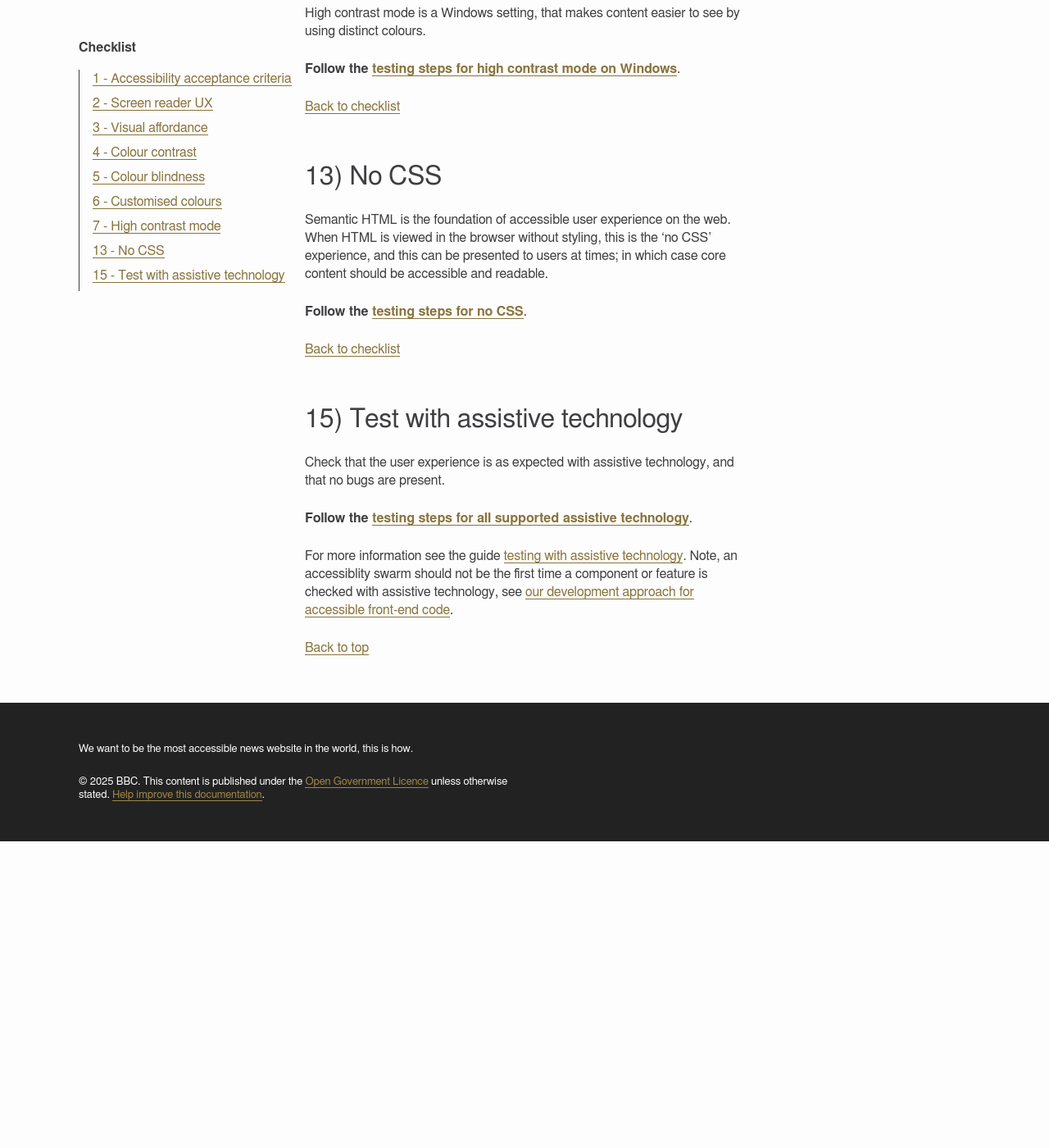
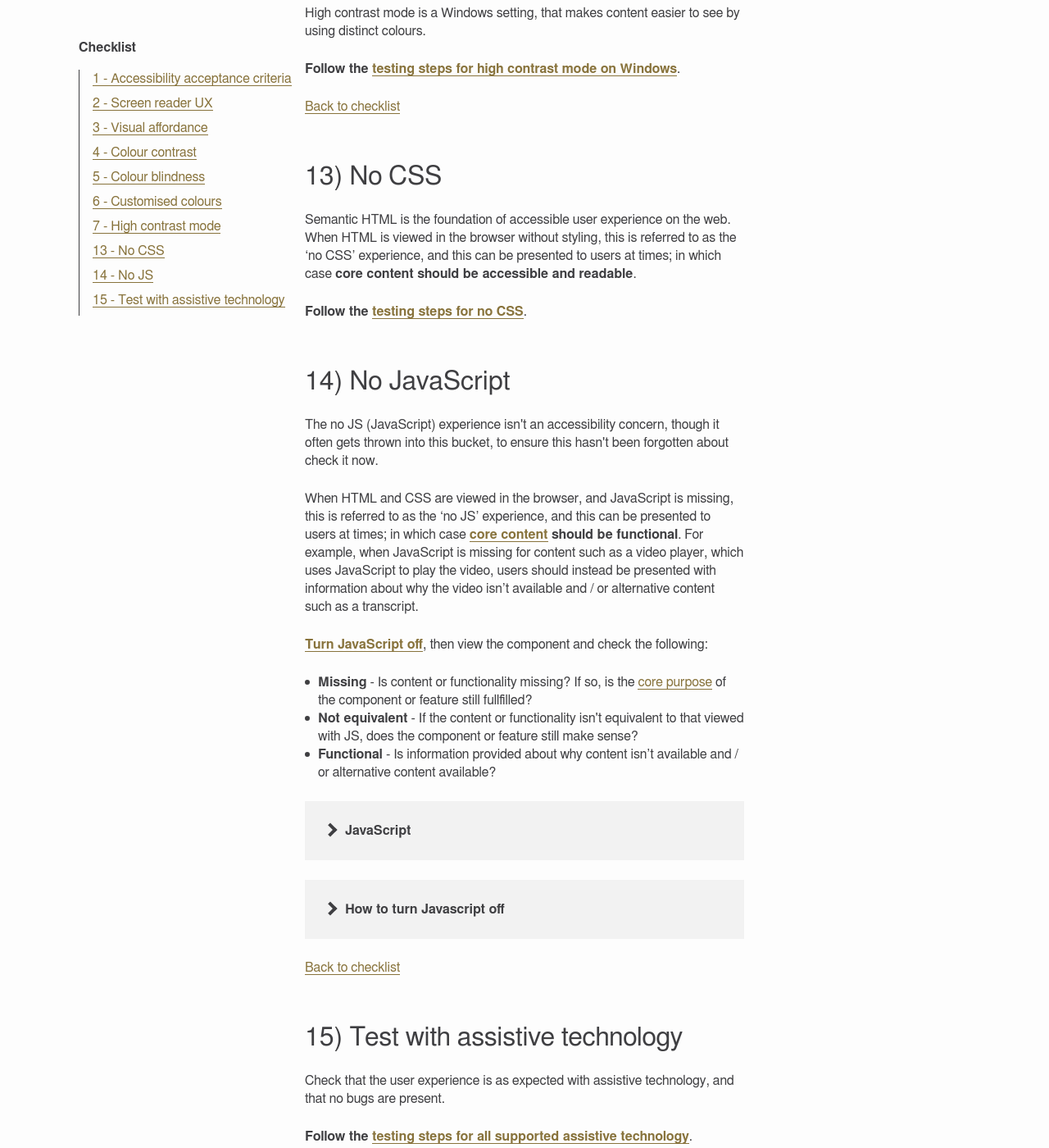
Before and after one commit to bbc/accessibility-news-and-you, a Jekyll site: the page checklist/accessibility-swarm.html, which Jekyll copies as it is, in a window 1280 px wide and 1400 px high, scrolled down 3727 px. Shown: the whole window at 82% size. Built offline with Jekyll 4.4.1, drawn with Linux system fonts in a browser that asks for light colours; before the commit the page ends 4753 px from its top, so only the background shows below that.

Commit message:
Add no js

```diff
--- a/checklist/accessibility-swarm.html
+++ b/checklist/accessibility-swarm.html
@@ -6,7 +6,6 @@
     <meta name="viewport" content="width=device-width, initial-scale=1, minimum-scale=1">
     <meta name="description" content="Checklist - Accessibility swarm. Use this checklist to carry out an accessibility swarm.">
     <link rel="stylesheet" href="/accessibility-news-and-you/assets/css/default.css"/>
-    <link rel="stylesheet" href="/../../assets/css/default.css"/>
 </head>
 <body>
     <header class="header" role="banner">
@@ -42,6 +41,7 @@
                 <li role="listitem"><a href="#6-customised-colours">6 - Customised colours</a></li>
                 <li role="listitem"><a href="#7-high-contrast-mode">7 - High contrast mode</a></li>
                 <li role="listitem"><a href="#13-no-css">13 - No CSS</a></li>
+                <li role="listitem"><a href="#14-no-js">14 - No JS</a></li>
                 <li role="listitem"><a href="#15-test-with-assistive-technology">15 - Test with assistive technology</a></li>
             </ol>
         </nav>
@@ -191,9 +191,59 @@
 
             <h2 id="13-no-css" class="h3" tabindex="-1">13) No CSS</h2>
 
-            <p>Semantic HTML is the foundation of accessible user experience on the web. When HTML is viewed in the browser without styling, this is the ‘no CSS’ experience, and this can be presented to users at times; in which case core content should be accessible and readable.</p>
+            <p>Semantic HTML is the foundation of accessible user experience on the web. When HTML is viewed in the browser without styling, this is referred to as the ‘no CSS’ experience, and this can be presented to users at times; in which case <b>core content should be accessible and readable</b>.</p>
 
             <p><b>Follow the <a href="https://bbc.github.io/accessibility-news-and-you/checklist/how-to/no-css.html">testing steps for no CSS</a></b>.</p>
+
+            <h2 id="14-no-js" class="h3" tabindex="-1">14) No JavaScript</h2>
+
+            <p>The no JS (JavaScript) experience isn't an accessibility concern, though it often gets thrown into this bucket, to ensure this hasn't been forgotten about check it now.</p>
+
+            <p>When HTML and CSS are viewed in the browser, and JavaScript is missing, this is referred to as the ‘no JS’ experience, and this can be presented to users at times; in which case <b><a href="https://bbc.github.io/accessibility-news-and-you/checklist/how-to/no-css.html#what-is-core-content">core content</a> should be functional</b>. For example, when JavaScript is missing for content such as a video player, which uses JavaScript to play the video, users should instead be presented with information about why the video isn’t available and / or alternative content such as a transcript.</p>
+
+            <p><b><a href="#how-to-turn-js-off">Turn JavaScript off</a></b>, then view the component and check the following:</p>
+
+            <ul class="body-copy-list no-space" role="list">
+                <li role="listitem"><strong>Missing</strong> - Is content or functionality missing? If so, is the <a href="https://www.bbc.co.uk/accessibility/forproducts/guides/html/core-purpose/">core purpose</a> of the component or feature still fullfilled?</li>
+                <li role="listitem"><strong>Not equivalent</strong> - If the content or functionality isn't equivalent to that viewed with JS, does the component or feature still make sense?</li>
+                <li role="listitem"><strong>Functional</strong> - Is information provided about why content isn’t available and / or alternative content available?</li>
+            </ul>
+
+            <details class="details">
+                <summary>JavaScript</summary>
+
+                 <p>JavaScript can be used to enhance the semantic HTML and CSS foundation of accessible web pages, enabling greater interactivity and adding dynamic behaviour to experiences on the web. Web pages should be built to work in a progressive manner, ensuring a functional experience without JavaScript.</p>
+
+                 <p>For more information see the <a href="https://www.bbc.co.uk/accessibility/forproducts/guides/mobile/progressive-functionality/">progressive functionality guideline</a>.</p>
+            </details>
+
+            <details class="details">
+                <summary id="how-to-turn-js-off">How to turn Javascript off</summary>
+
+                <p>Some browsers have built in settings which enable you to easily turn off / disable JavaScript. With browsers that don’t offer these settings, you can use a third party tool.</p>
+
+                <p class="no-space"><strong>Chrome</strong></p>
+
+                <ul class="body-copy-list no-space" role="list">
+                    <li role="listitem">Built in setting: In the 'Chrome' menu go to 'Settings', then under 'Privacy and security', choose 'Site settings', under 'Content' choose 'JavaScript', then select 'Don't allow sites to use JavaScript'.</li>
+                    <li role="listitem">Third party tool: Open <a href="https://chrispederick.com/work/web-developer/">Web Developer browser extension</a> and choose: 'Disable', then 'Disable JavaScript'.</li>
+                </ul>
+
+                <p class="no-space"><strong>Firefox</strong></p>
+
+                <ul class="body-copy-list no-space" role="list">
+                    <li role="listitem">Built in setting: Go to 'Tools', 'Browser tools', then 'Web developer tools'. In the 'Web developer tools' go to 'Settings' (found under the 3 dot menu), then under 'Advanced settings' check 'Disable JavaScript'.</li>
+                </ul>
+
+                <p class="no-space"><strong>Safari</strong></p>
+
+                <ul class="body-copy-list no-space" role="list">
+                    <li role="listitem">Built in setting: In the 'Safari' menu go to 'Settings', then under 'Security' uncheck 'Enable JavaScript' for 'Web content'.</li>
+                </ul>
+
+                <p>Note, this guide takes one approach, there are other ways you could do this.</p>
+
+            </details>
 
             <div class="back-to-container">
                 <a href="#steps" class="back-to">Back to checklist</a>
```
